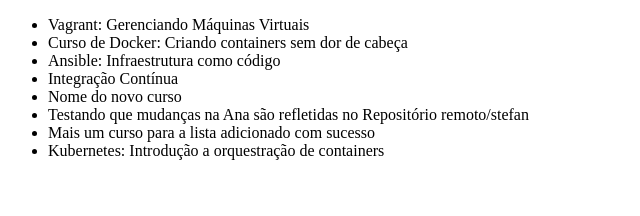
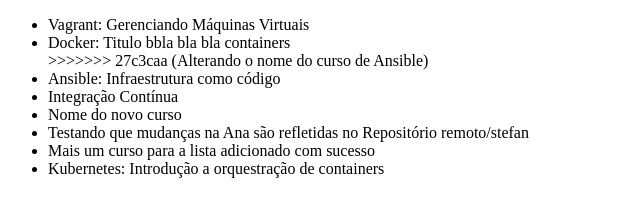
Before and after one commit to inpathos/alura-git, a plain HTML site: page index.html in a window 1280 px wide. Shown: the whole page, without its empty margins (0-640 px from the left). Drawn offline with Linux system fonts and the light colour scheme.

```diff
--- a/index.html
+++ b/index.html
@@ -7,7 +7,8 @@
 <body>
     <ul>
         <li>Vagrant: Gerenciando Máquinas Virtuais</li>
-        <li>Curso de Docker: Criando containers sem dor de cabeça</li>
+        <li>Docker: Titulo bbla bla bla containers</li>
+>>>>>>> 27c3caa (Alterando o nome do curso de Ansible)
         <li>Ansible: Infraestrutura como código</li>
         <li>Integração Contínua</li>
         <li>Nome do novo curso</li>
```
